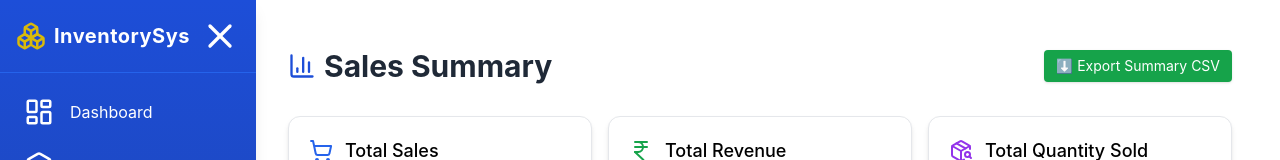
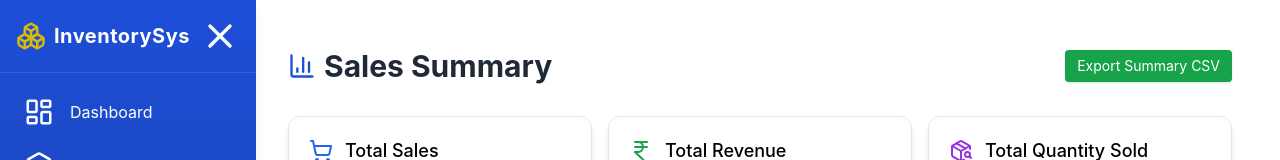
Before and after one commit to Sinchana258/Inventory-Management-System, a React (Create React App) app in the folder frontend/: page /admin/summary in a window 1280 px wide. Shown: the top 160 px of the page. Built offline with nearby package versions, Linux system fonts and the light colour scheme; no server answers; sample sign-in values are in the browser's storage.

Commit message:
Update ExportButton.jsx

```diff
--- a/frontend/src/components/ExportButton.jsx
+++ b/frontend/src/components/ExportButton.jsx
@@ -29,7 +29,7 @@ const CSVExportButton = ({ data, headers, filename }) => {
             onClick={downloadCSV}
             className="bg-green-600 hover:bg-green-700 text-white px-3 py-1.5 rounded text-sm shadow"
         >
-            ⬇️ Export Summary CSV
+             Export Summary CSV
         </button>
     );
 };
```
